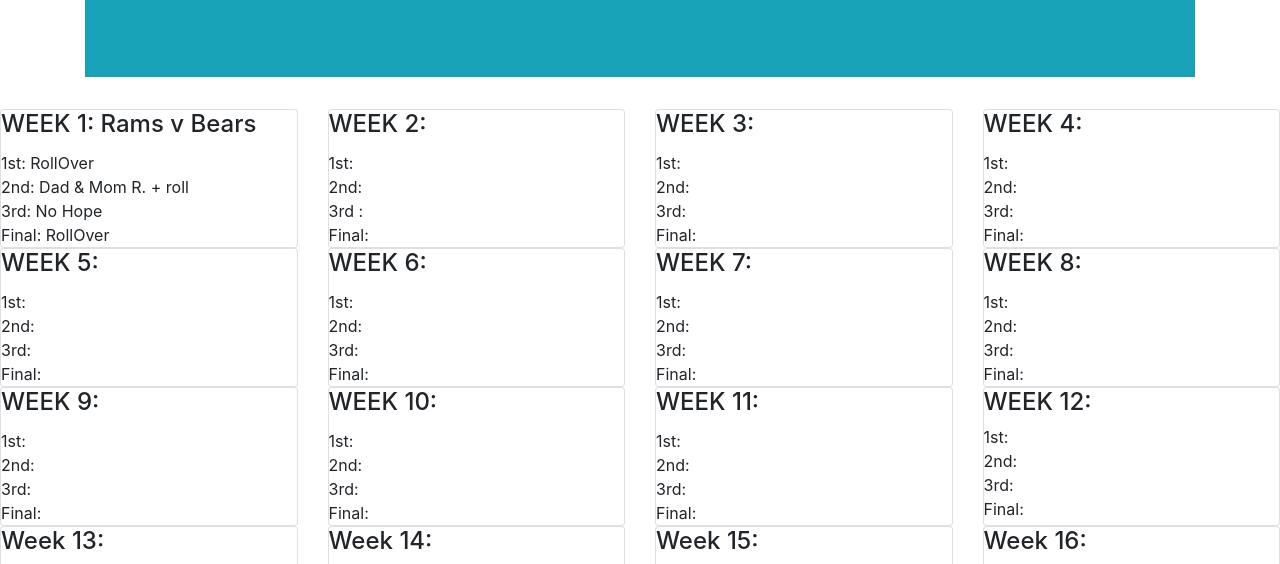
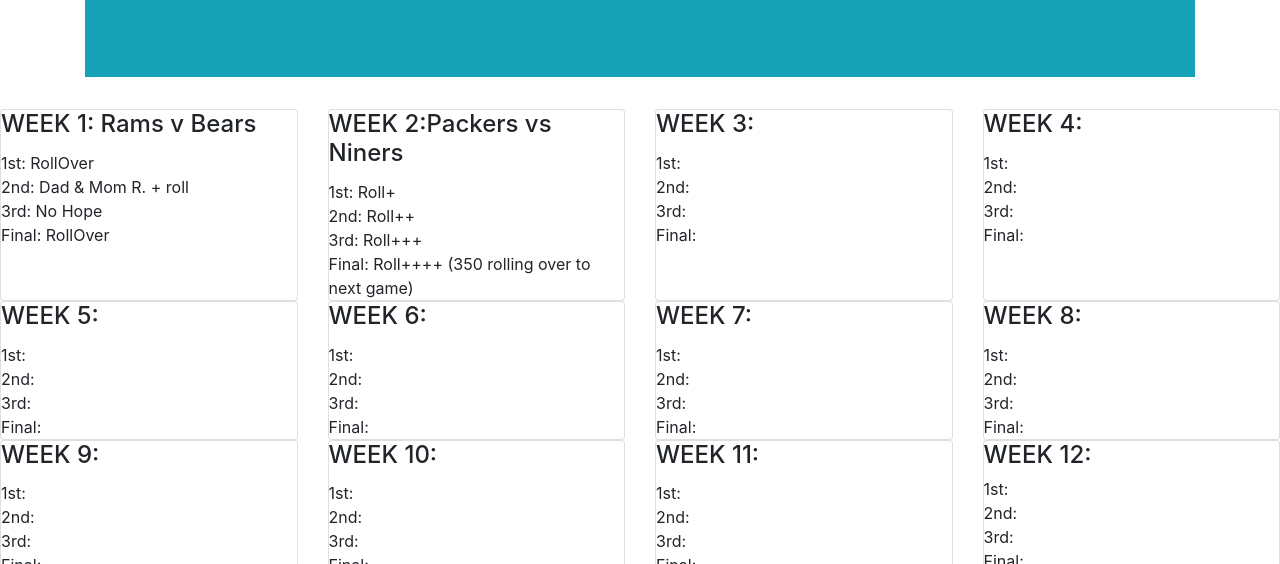
Before and after one commit to eladcrock/sunday, a plain HTML site: page index.html in a window 1280 px wide. Shown: the part 220-784 px from the top of the page. Drawn offline with nearby package versions, Linux system fonts and the light colour scheme.

Commit message:
Update index.html

```diff
--- a/index.html
+++ b/index.html
@@ -58,12 +58,12 @@
   <div class="card">
 
     <div class="card-block">
-        <h4 class="card-title">WEEK 2: </h4>
+        <h4 class="card-title">WEEK 2:Packers vs Niners </h4>
    <p class="card-text">
-  1st: <br>
-  2nd:  <br>
-  3rd : <br>
-  Final:
+  1st: Roll+<br>
+  2nd: Roll++  <br>
+  3rd: Roll+++<br>
+  Final:  Roll++++ (350 rolling over to next game)
       </p>
       </div>
   </div>
```
